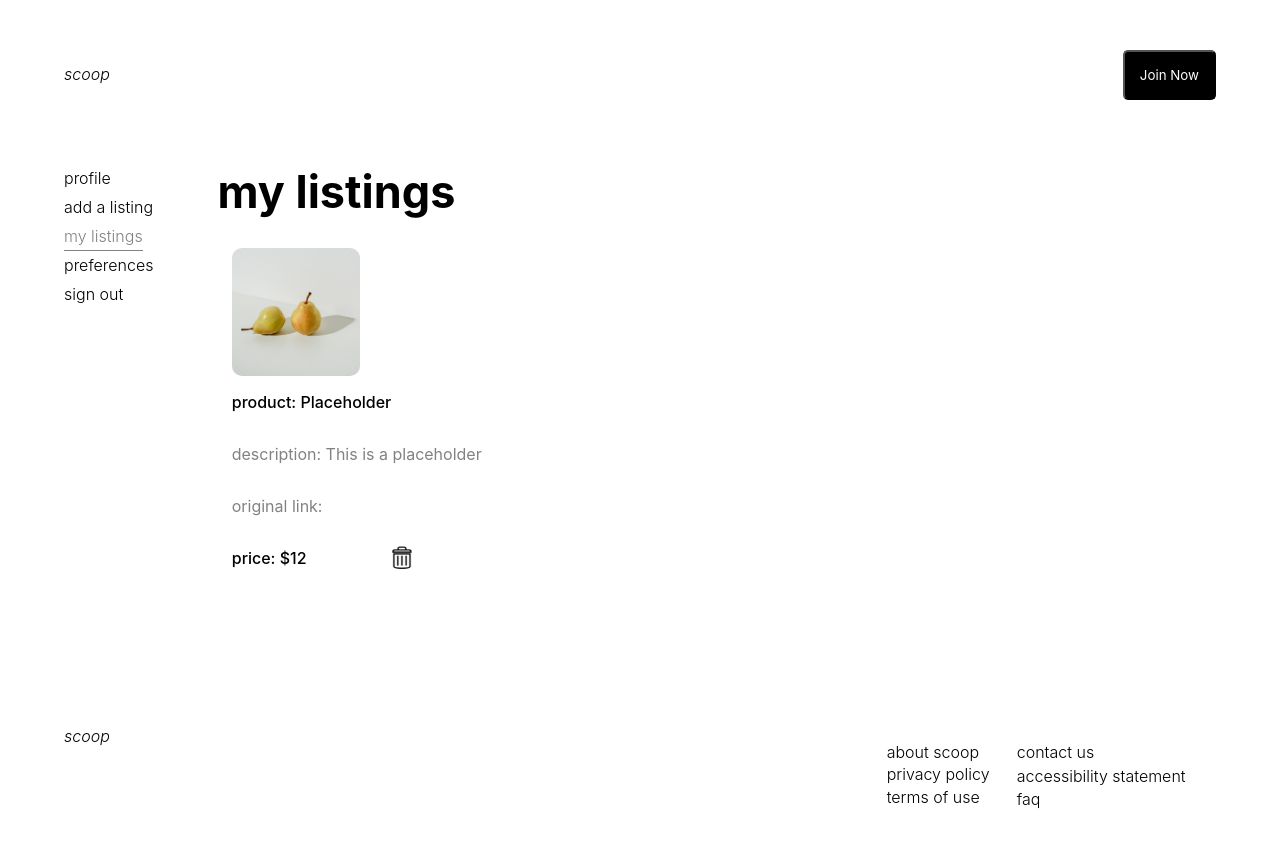
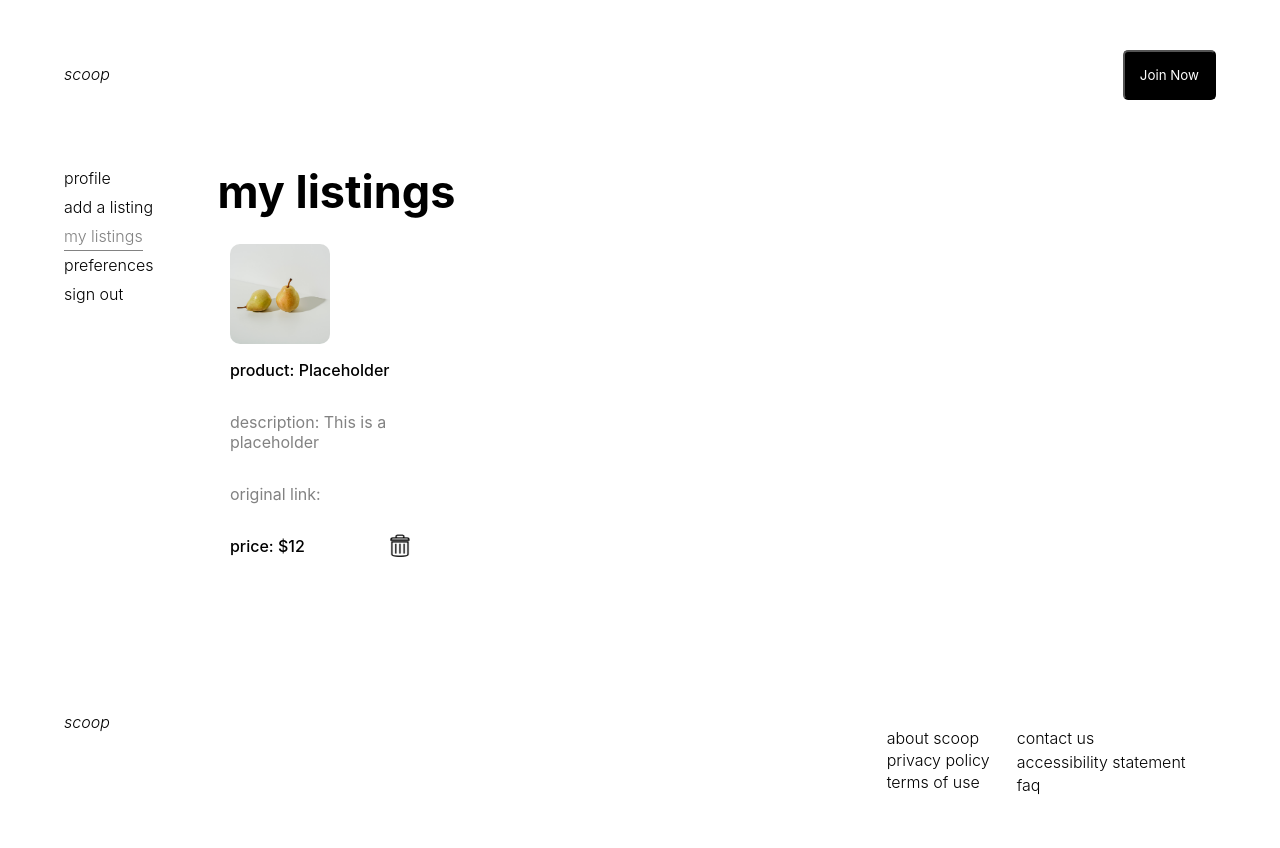
Before and after one commit to reneehong/scoop, a React app: page /mylistings in a window 1280 px wide. Shown: the top 848 px of the page. Built offline with nearby package versions, Linux system fonts and the light colour scheme; no server answers; the HTML template or start-up script is replaced by a standard one.

Commit message:
product card updates

```diff
--- a/client/src/components/pages/ProductCard.css
+++ b/client/src/components/pages/ProductCard.css
@@ -25,3 +25,8 @@
   text-decoration: none;
   color: inherit;
 }
+.product-image {
+  width: 100px;
+  height: 200px;
+  object-fit: contain;
+}
```
